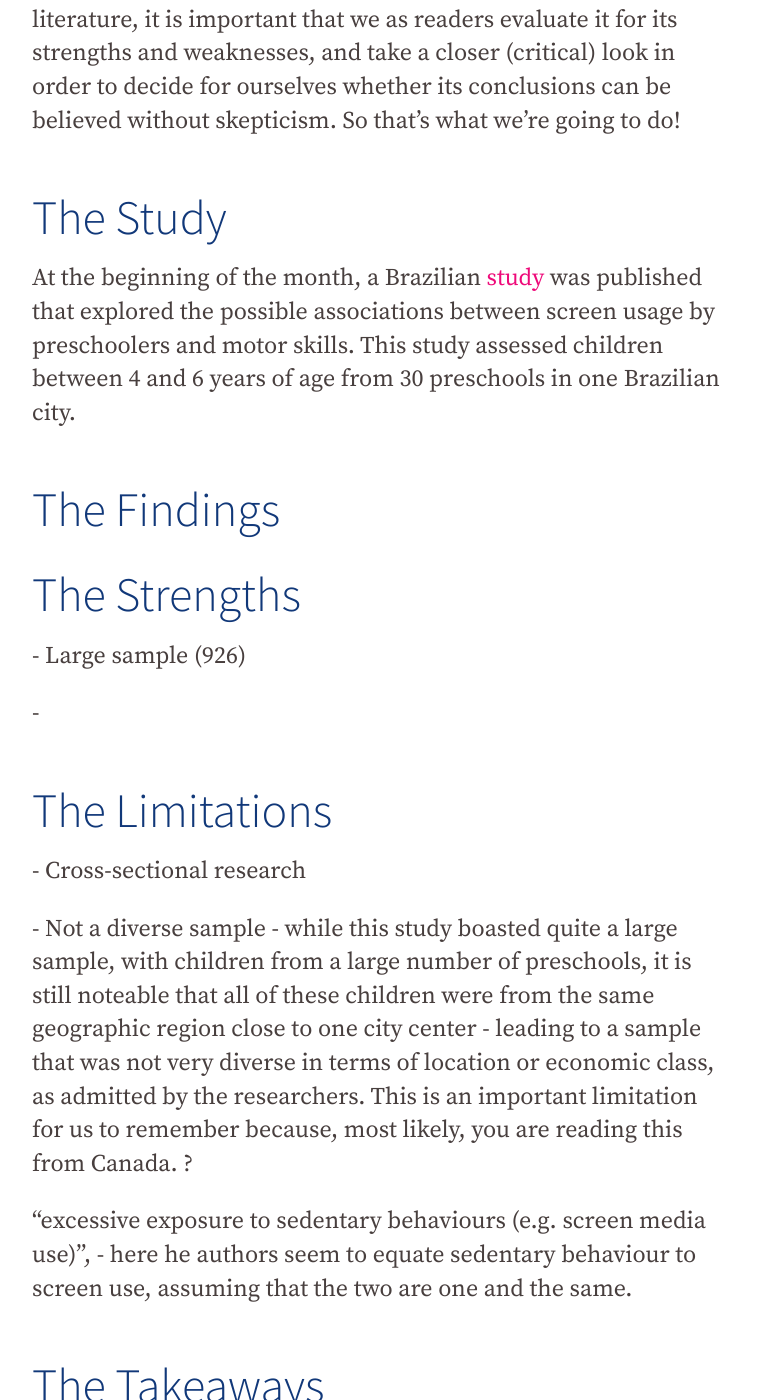
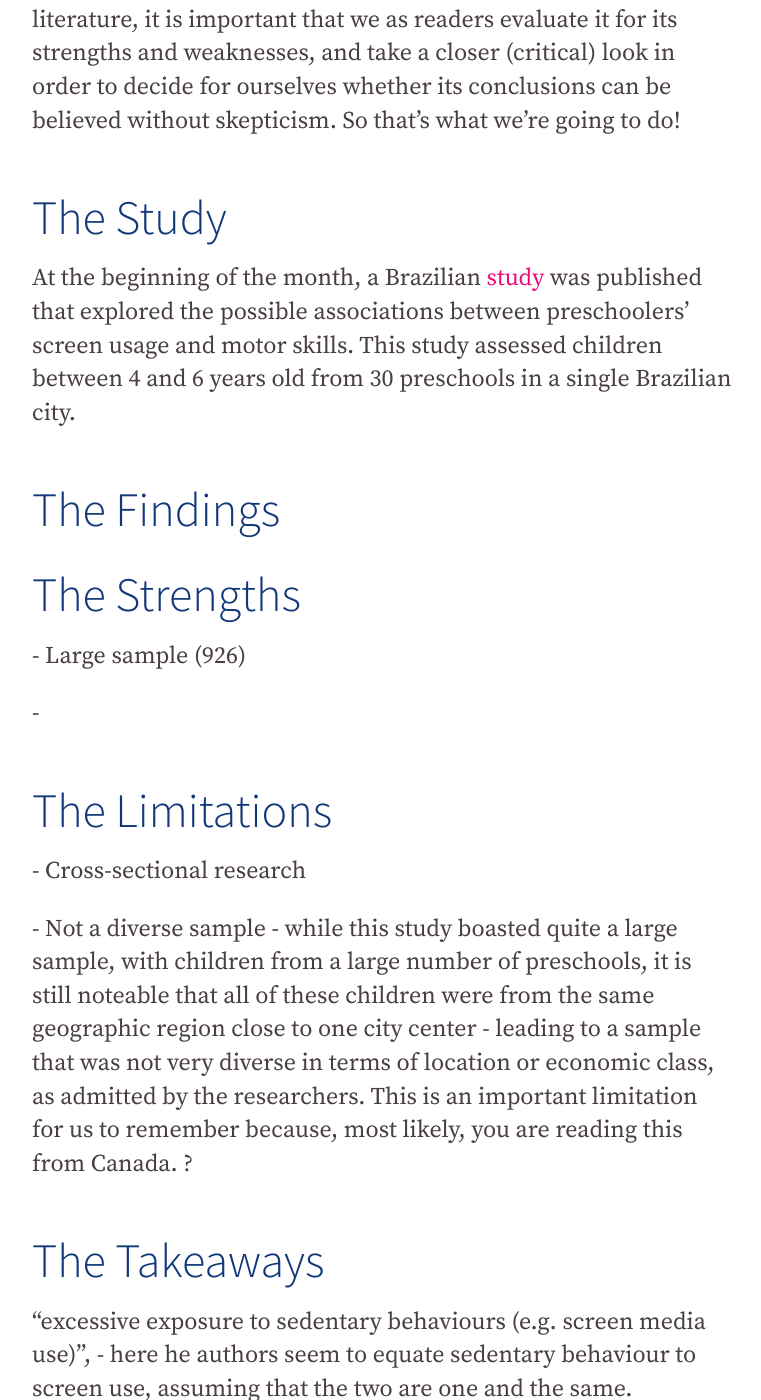
Before and after one commit to famliy-screen-time/familyscreentime.ca, a Jekyll site: the page built from _posts/2020-06-15-st-bp.md, in a window 1280 px wide and 1400 px high, scrolled down 387 px. Shown: the whole window, without its empty margins (56-817 px from the left). Built offline with Jekyll 4.4.1, drawn with Linux system fonts in a browser that asks for light colours; nearby versions of some CDN libraries.

Commit message:
Update Blog “2020-06-15-st-bp”

```diff
--- a/_posts/2020-06-15-st-bp.md
+++ b/_posts/2020-06-15-st-bp.md
@@ -10,7 +10,7 @@ When a new and noteworthy study is introduced into the literature, it is importa
 
 # The Study
 
-At the beginning of the month, a Brazilian [study](https://www.liebertpub.com/doi/full/10.1089/cyber.2019.0238) was published that explored the possible associations between screen usage by preschoolers and motor skills. This study assessed children between 4 and 6 years of age from 30 preschools in one Brazilian city.
+At the beginning of the month, a Brazilian [study](https://www.liebertpub.com/doi/full/10.1089/cyber.2019.0238) was published that explored the possible associations between preschoolers' screen usage and motor skills. This study assessed children between 4 and 6 years old from 30 preschools in a single Brazilian city.
 
 
 
@@ -36,6 +36,8 @@ At the beginning of the month, a Brazilian [study](https://www.liebertpub.com/do
 
 \- Not a diverse sample - while this study boasted quite a large sample, with children from a large number of preschools, it is still noteable that all of these children were from the same geographic region close to one city center - leading to a sample that was not very diverse in terms of location or economic class, as admitted by the researchers. This is an important limitation for us to remember because, most likely, you are reading this from Canada. ?
 
- "excessive exposure to sedentary behaviours (e.g. screen media use)", - here he authors seem to equate sedentary behaviour to screen use, assuming that the two are one and the same.
+
 
 # The Takeaways
+
+ "excessive exposure to sedentary behaviours (e.g. screen media use)", - here he authors seem to equate sedentary behaviour to screen use, assuming that the two are one and the same.
```
